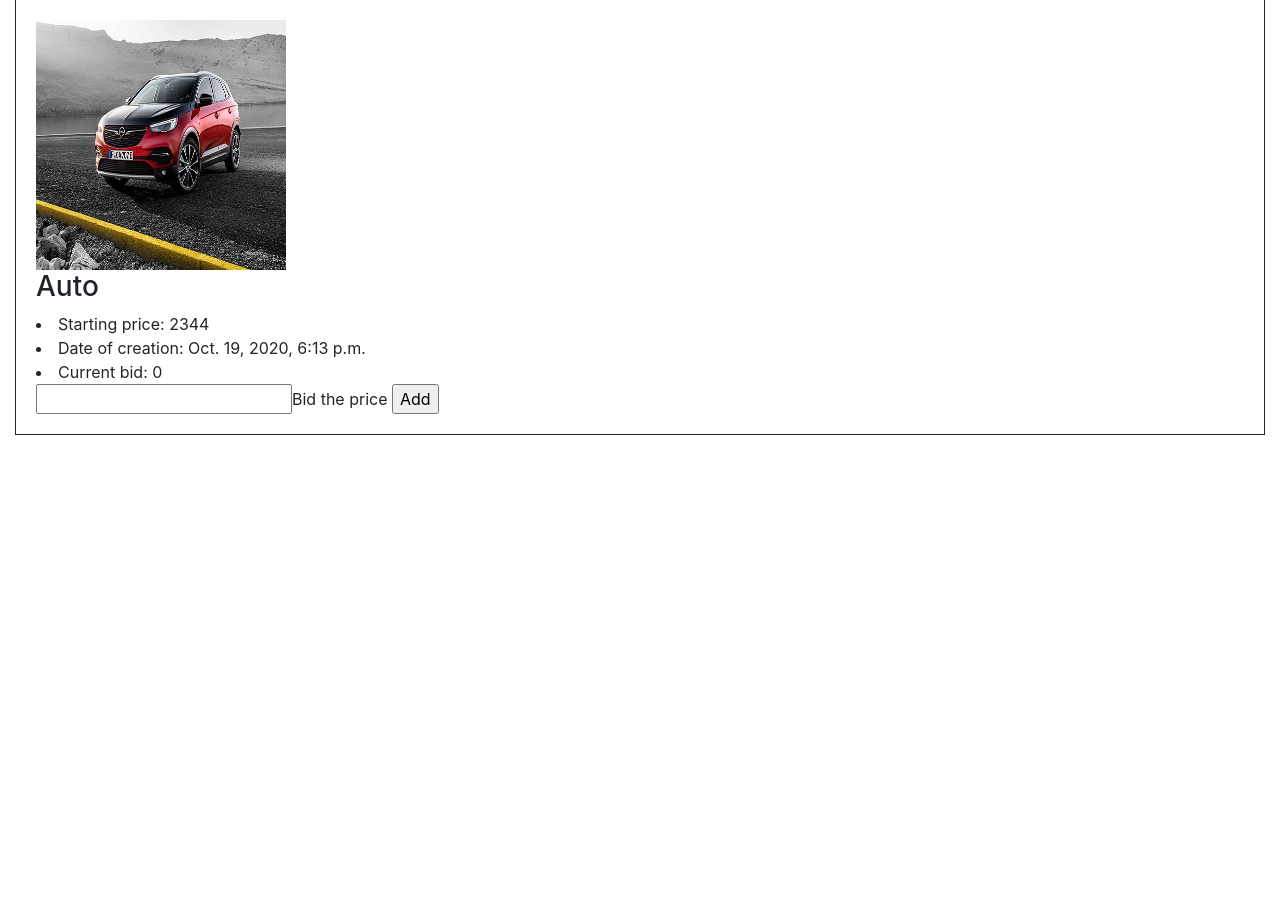
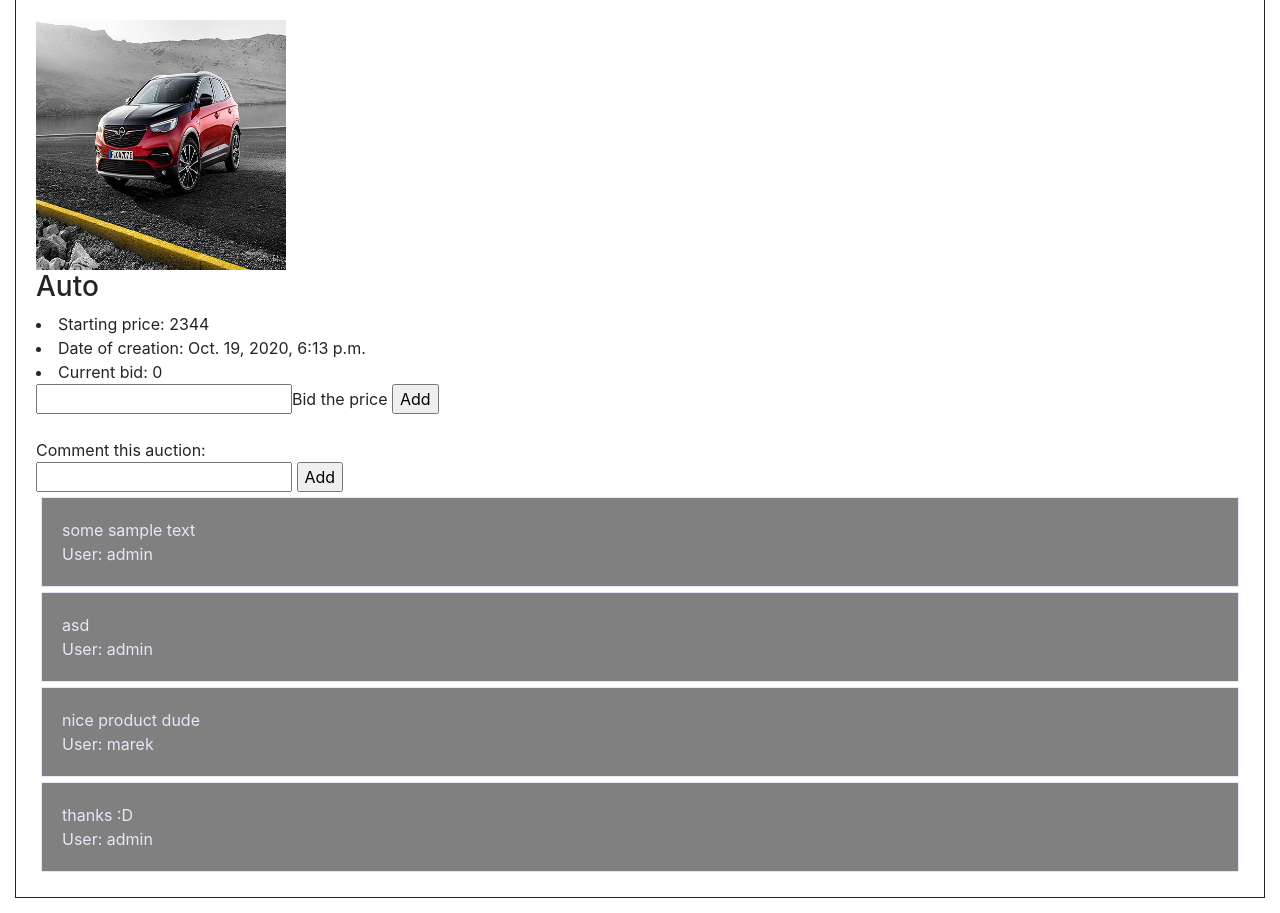
Before and after one commit to GorskiMarekGM/Python-Project2-CS50, a Django app: page /2 in a window 1280 px wide. Shown: the part 210-1123 px from the top of the page. Before the commit the page ends 645 px from the top, so only its background shows below. Run offline with Django 3.2, Linux system fonts and the light colour scheme; data comes from the database, SQL or seed files in the repository; both versions use the stored data as it was after the commit; some libraries are stand-ins or nearby versions.

Commit message:
comments added

```diff
--- a/auctions/static/auctions/styles.css
+++ b/auctions/static/auctions/styles.css
@@ -14,3 +14,11 @@ body {
 .messages{
     color: green;
 }
+.comment{
+    padding: 20px;
+    border-width: 1px;
+    border-style: solid;
+    margin: 5px;
+    background-color: grey;
+    color: lavender;
+}
--- a/auctions/templates/auctions/listing.html
+++ b/auctions/templates/auctions/listing.html
@@ -49,6 +49,26 @@
                     <input type="submit" value="Add">
                 </form>
 
+                <br>
+                Comment this auction:<br>
+                <form action="{% url 'auction_comment' listing.id %}" method="POST">
+                    {% csrf_token %}
+                    <input type="text" name="text"></input>
+                    <input type="hidden" name="auction_id" value="{{listing.id}}"></input>
+                    <input type="submit" value="Add">
+                </form>
+
+                {% if comments %}
+                    {% for com in comments.all %}
+                    <div class="comment">
+                        {{com.text}}
+                        <br>
+                        User: {{com.commenter}}
+                        <br>
+                    </div>
+                    {% endfor%}
+                {% endif %}
+
             </div>
 
 {% endblock %}
--- a/auctions/urls.py
+++ b/auctions/urls.py
@@ -10,6 +10,7 @@ urlpatterns = [
     path("<int:listing_id>", views.listing, name="listing"),
     path("bid", views.bid, name="bid"),
     path("<int:listing_id>/close", views.close, name="close"),
+    path("<int:listing_id>/auction_comment", views.auction_comment, name="auction_comment"),
     path("categories", views.categories, name="categories"),
     path("categories/<int:category_id>", views.categories_choose, name="categories_choose"),
     path("login", views.login_view, name="login"),
--- a/auctions/views.py
+++ b/auctions/views.py
@@ -22,6 +22,9 @@ class WatchList_Id(forms.Form):
 class BidForm(forms.Form):
     price = forms.IntegerField(label="price")
 
+class ComForm(forms.Form):
+    text = forms.Textarea()
+
 
 def index(request):
     return render(request, "auctions/index.html",{
@@ -39,10 +42,12 @@ def getLastPk(obj):
 
 def listing(request, listing_id):
     listing = Auction.objects.get(pk=listing_id)
+    comments = Comment.objects.filter(comment_to=listing)
 
     return render(request, "auctions/listing.html",{
         "listing":listing,
         "photos":Photo.objects.all(),
+        "comments": comments
     })
 
 def categories(request):
@@ -57,6 +62,21 @@ def categories_choose(request,category_id):
         "auctions":auctions_by_cat,
         "photos":Photo.objects.all(),
     })
+
+def auction_comment(request,listing_id):
+
+    listing = Auction.objects.get(pk=listing_id)
+
+    if request.user.is_authenticated:
+        if request.method == "POST":
+            form = ComForm(request.POST)
+            text = form.data["text"]
+            com = Comment(id = getLastPk(Comment), commenter=request.user, comment_to=listing,text=text)
+            com.save()
+
+            return redirect('listing', listing_id = listing_id)
+
+
 
 def close(request,listing_id):
     auction = Auction.objects.get(pk=listing_id)
```
Also changed, not shown: auctions/templates/auctions/create_comment.html (added, +26 -0 lines), auctions/static/media/pobrane_OMj1qvn.jpg (added), db.sqlite3.
